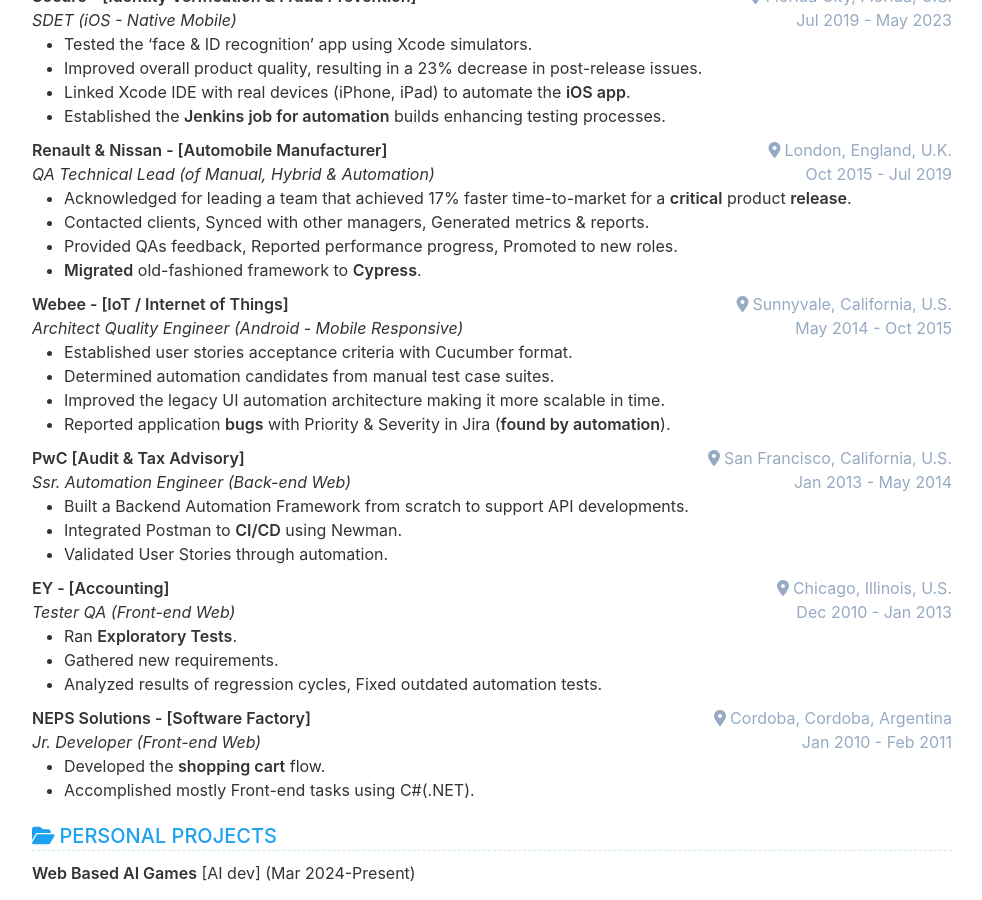
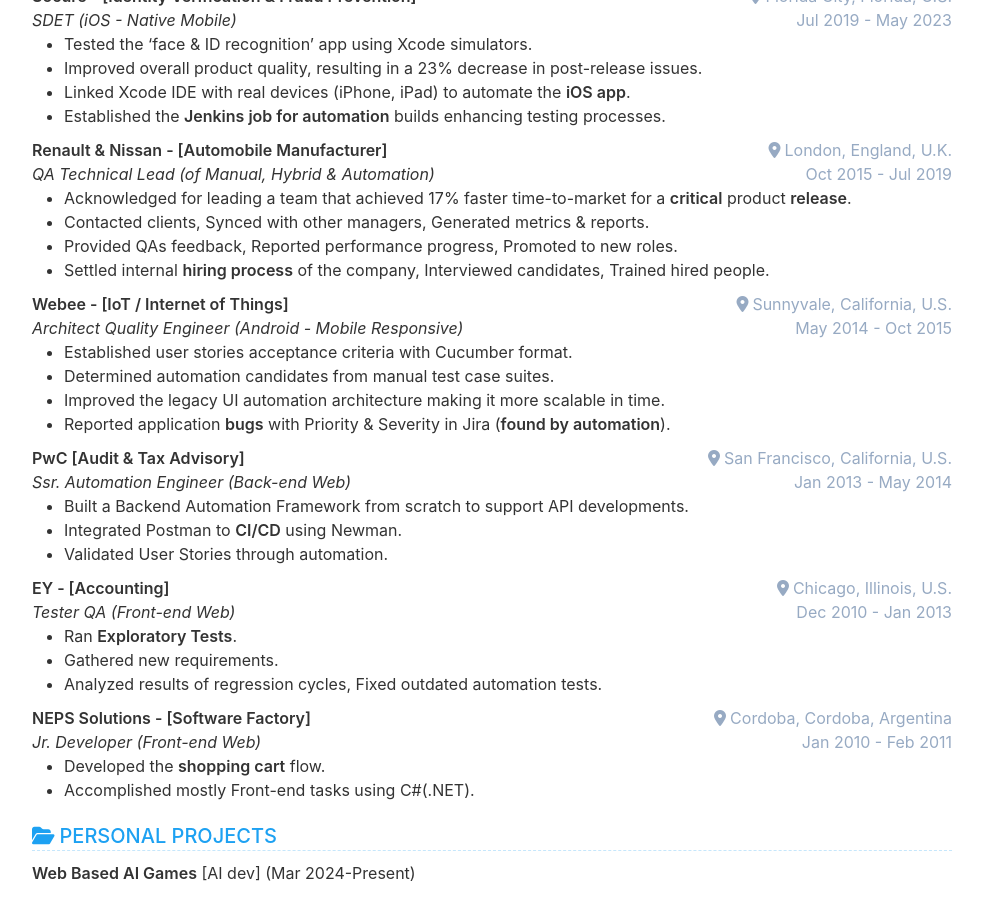
Before and after one commit to cvera08/full-resume, a Jekyll site: the page built from index.html, in a window 1280 px wide and 900 px high, scrolled down 2305 px. Shown: the whole window, without its empty margins (148-1130 px from the left). Built offline with Jekyll 4.4.1, drawn with Linux system fonts in a browser that asks for light colours.

Commit message:
chore(nissan): settled vs migrated

```diff
--- a/_data/data.yml
+++ b/_data/data.yml
@@ -160,7 +160,7 @@ experience:
         - Acknowledged for leading a team that achieved 17% faster time-to-market for a **critical** product **release**.
         - Contacted clients, Synced with other managers, Generated metrics & reports.
         - Provided QAs feedback, Reported performance progress, Promoted to new roles.
-        - **Migrated** old-fashioned framework to **Cypress**.
+        - Settled internal **hiring process** of the company, Interviewed candidates, Trained hired people.
 
     - company: Webee - [IoT / Internet of Things]
       link:
```
